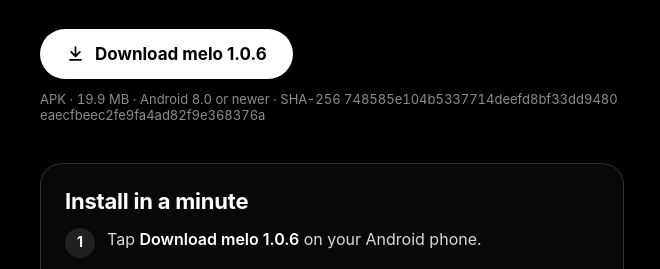
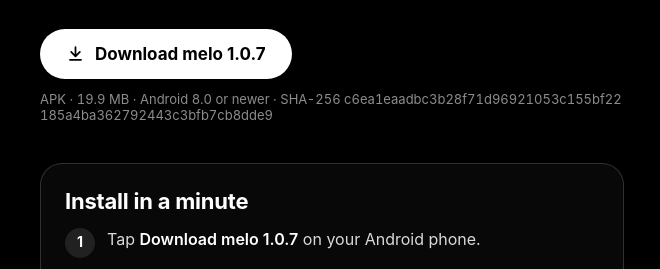
Before and after one commit to Svanski0/getmelomusic-site, a plain HTML site: page android/index.html in a window 1280 px wide. Shown: the part 311-580 px from the top of the page, 308-968 px from the left. Drawn offline with Linux system fonts and the light colour scheme.

Commit message:
Publish Melo Android 1.0.7 (release)

```diff
--- a/android/index.html
+++ b/android/index.html
@@ -63,17 +63,17 @@
   <p class="sub">Early access. Save any TikTok audio, loop the good part, and play it in real playlists, offline.</p>
 
   <div class="download">
-    <a id="android-download" class="pill solid" href="/android/releases/7/melo-1.0.6.apk" download>
+    <a id="android-download" class="pill solid" href="/android/releases/8/melo-1.0.7.apk" download>
       <svg viewBox="0 0 24 24" fill="none" stroke="currentColor" stroke-width="2.2" stroke-linecap="round" stroke-linejoin="round" aria-hidden="true"><path d="M12 4v11M6.5 10 12 15.5 17.5 10M5 20h14"/></svg>
-      Download melo 1.0.6
+      Download melo 1.0.7
     </a>
   </div>
-  <p class="fine">APK · 19.9 MB · Android 8.0 or newer · SHA-256 748585e104b5337714deefd8bf33dd9480eaecfbeec2fe9fa4ad82f9e368376a</p>
+  <p class="fine">APK · 19.9 MB · Android 8.0 or newer · SHA-256 c6ea1eaadbc3b28f71d96921053c155bf22185a4ba362792443c3bfb7cb8dde9</p>
 
   <section class="card">
     <h2>Install in a minute</h2>
     <ol>
-      <li><span>Tap <b>Download melo 1.0.6</b> on your Android phone.</span></li>
+      <li><span>Tap <b>Download melo 1.0.7</b> on your Android phone.</span></li>
       <li><span>Open the downloaded file. If Android asks, allow installs from your browser for this one time.</span></li>
       <li><span>Tap <b>Update</b> or <b>Install</b>. Your library stays on your phone when updating a matching melo install.</span></li>
     </ol>
```
Also changed, not shown: android/releases/production/manifest.json, 1 other file.
